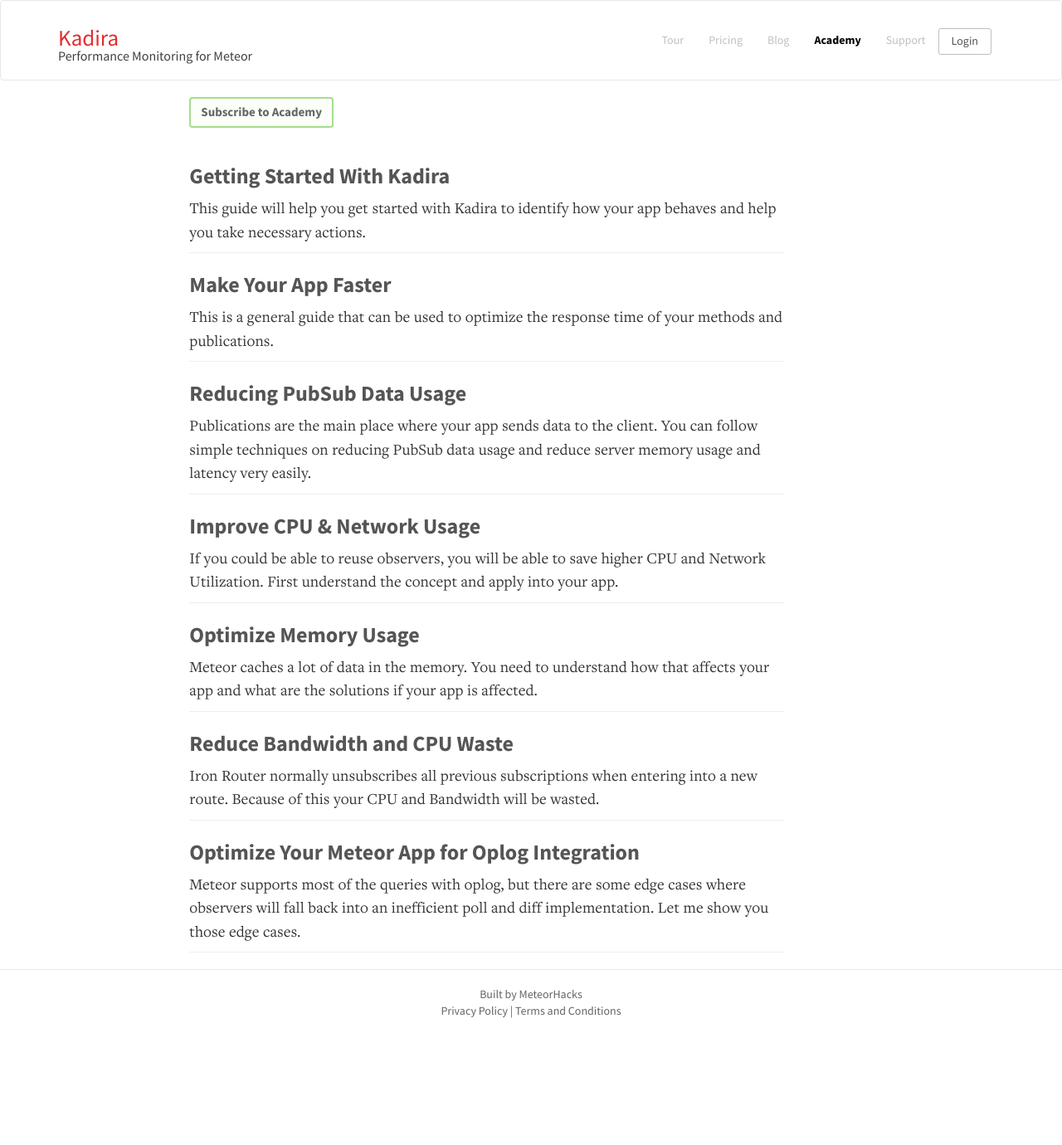
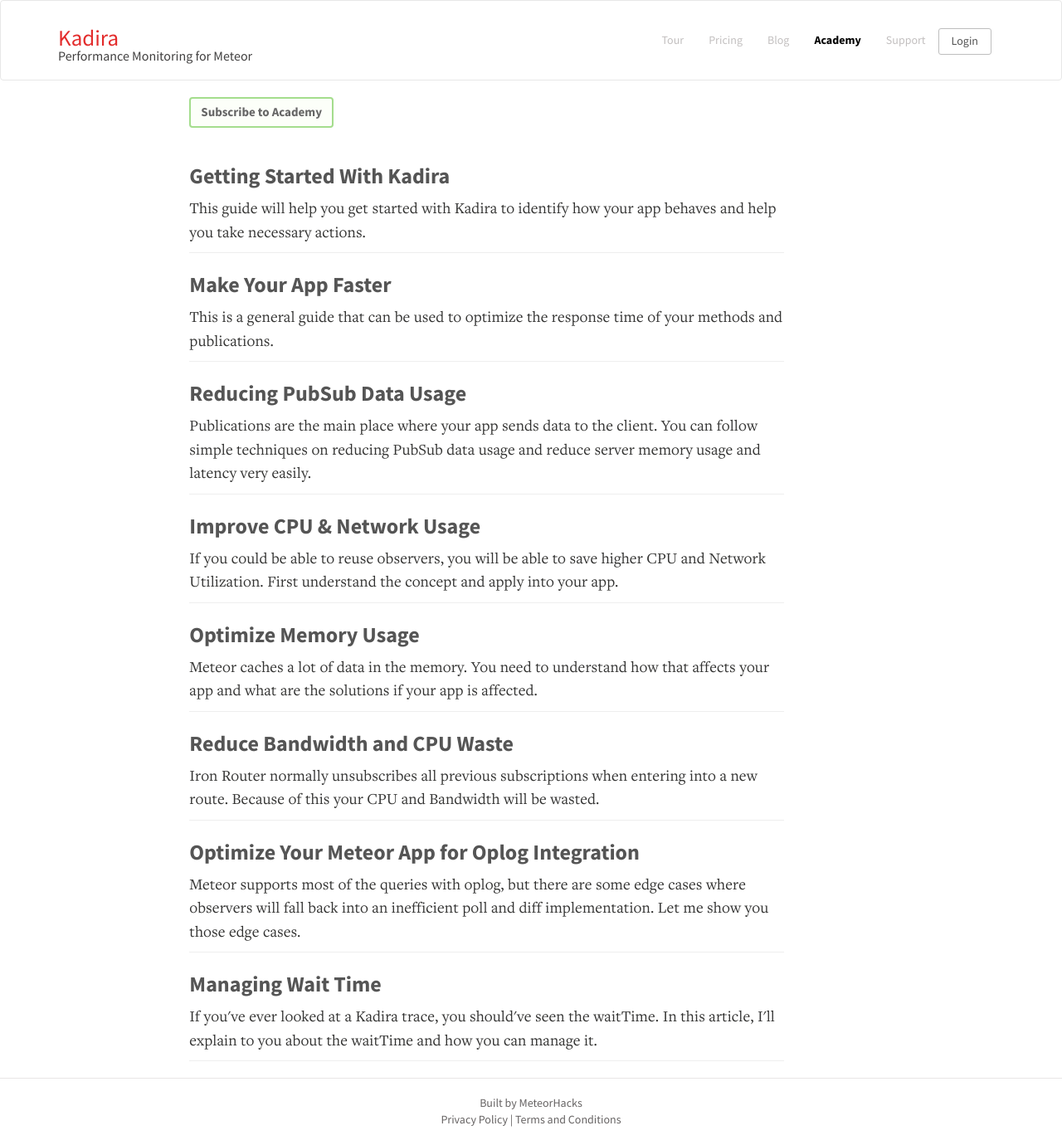
Before and after one commit to kadiraio/kadiraio.github.io, a Jekyll site: the page built from academy/index.html, in a window 1280 px wide. Shown: the whole page at 83% size. Built offline with Jekyll 4.4.1, drawn with Linux system fonts in a browser that asks for light colours; before the commit the page ends 1249 px from its top, so only the background shows below that; some of the changed lines change nothing that is shown.

Commit message:
added new academy article on managing waitTime

```diff
--- a/_data/academy.yml
+++ b/_data/academy.yml
@@ -34,3 +34,8 @@
     date: "19, June 2014"
     link: /academy/optimize-your-app-for-oplog
     summery: "Meteor supports most of the queries with oplog, but there are some edge cases where observers will fall back into an inefficient poll and diff implementation. Let me show you those edge cases."
+  -
+    title: "Managing Wait Time"
+    date: "18, September 2014"
+    link: /academy/managing-waittime
+    summery: "If you've ever looked at a Kadira trace, you should've seen the waitTime. In this article, I'll explain to you about the waitTime and how you can manage it."
--- /dev/null
+++ b/_posts/academy/2014-09-18-managing-waittime.md
@@ -0,0 +1,71 @@
+---
+layout: academy_post
+title: Managing Wait Time
+permalink: /academy/managing-waittime
+---
+
+If you've ever looked at a Kadira trace, you should've seen the waitTime. In this article, I'll explain to you about the waitTime and how you can manage it. waitTime is not something evil, but you need to learn how to manage it.
+
+## What is wait time?
+
+Internally, Meteor executes all the DDP messages for a given client sequentially. Let me explain with an example:
+
+> When I refer to "DDP messages", they include both subscriptions and method calls made to the server.
+
+Let's say I have a simple **blog** running with Meteor. When a user simply visits a page, a few things are happening behind the scenes:
+
+* a subscription to get postList (which will be shown in the sidebar)
+* a call to the detectCountry method to get the country from the IP address
+* a subscription to get the blogPost
+* a subscription to get comments
+* a subscription to get categories
+
+Now, Meteor loads all these DDP messages in a sequence by default. So, categories will be executed at the end and the result will be delayed!
+You can easily see this behaviour by analyzing a Kadira trace for the categories method:
+
+![Showing Meteor WaitTime](https://cldup.com/CBdwsq8BYo.png)
+[See Complete Trace](https://ui.kadira.io/pt/d6235716-ab27-4f09-a876-503e5934b228)
+
+You can clearly see it has a waitTime of **6415** milliseconds.
+
+## Using this.unblock
+
+Now let's think about these DDP messages:
+
+* the `detectCountry` method has no dependencies on other DDP messages
+* all the other DDP messages should load after the blogPost subscription
+
+By looking at the rules above, we don't need detectCountry to block any other messages in particular, since it took almost 5 seconds to execute.
+So we can invoke this.unblock inside the method body as shown below and tell Meteor to stop blocking other messages.
+
+~~~js
+Meteor.methods({
+  detectCountry: function() {
+    this.unblock();
+    // other logic
+  }
+});
+~~~
+
+We need the blogPost subscription to load before the others but the other subscriptions may execute in parallel. So, we can add this.unblock inside blogPost publications as well.
+
+But, unfortunately, this.unblock is available only inside methods and we can't use it inside publications.
+
+> But there is a cure for this. We've created a package called meteorhacks:unblock, which allows you to use this.unblock inside a publication.
+>
+> Simply install it using `meteor add meteorhacks:unblock` and use `this.unblock`
+
+Now we've added the necessary optimizations. Let's run the app and see what's happening right now:
+
+![Meteor WaitTime fixed](https://cldup.com/Zt3IGxMD0n.png)
+[See Complete Trace](https://ui.kadira.io/pt/1ad4420f-0282-456c-b95e-a29a6ea11df9)
+
+Wow, that's great. We've reduced the initial subscription load time from **6415 to 360** milliseconds. That's a huge achievement.
+
+If you carefully look at the above trace, we still have the waitList because the `blogPost` subscription is a blocking one. But you can clearly see that other messages don't block the execution.
+
+## Unblock Carefully
+
+So, `this.unblock` cannot be enabled for all methods and subscriptions by default since it might give you some [unexpected behaviors](https://meteorhacks.com/understanding-meteor-wait-time-and-this-unblock.html#why-thisunblock-does-not-always-work). But, if your methods and subscriptions don't depend on others, there is a good chance you can unblock them and reduce the waitTime. But finally, it all depends on your app.
+
+If you need to ask a specific question related to your app, please post it on [**Kadira Hub**](https://hub.kadira.io) and let's carry on the discussion.
```
